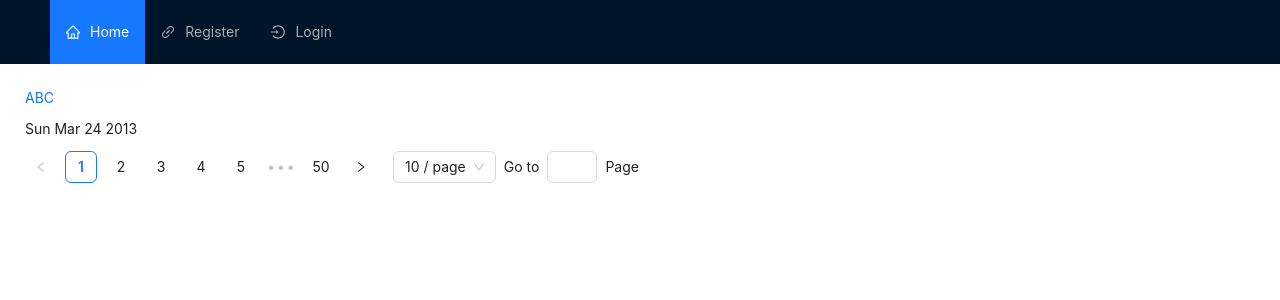
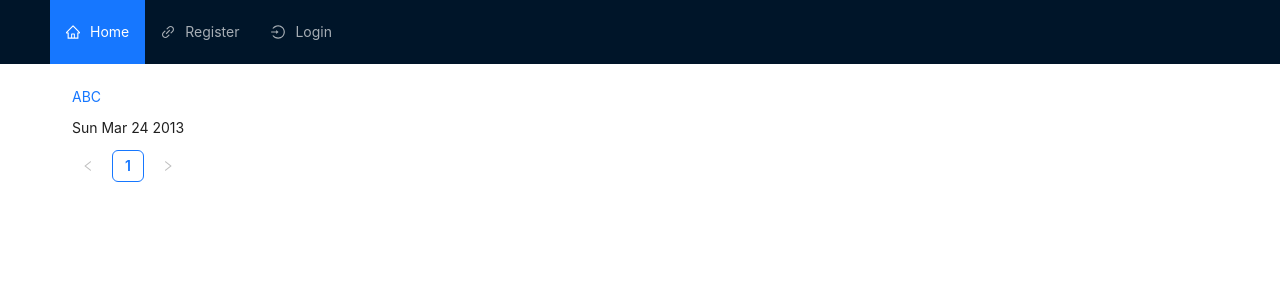
Before and after one commit to cliecy/BGforum, a React (Create React App) app in the folder frontend/: page /Home in a window 1280 px wide. Shown: the top 300 px of the page. Built offline with nearby package versions, Linux system fonts and the light colour scheme.

Commit message:
MPagination

```diff
--- a/frontend/src/UI/MHeader.js
+++ b/frontend/src/UI/MHeader.js
@@ -25,7 +25,7 @@ const menuItems = [
 
 const MHeader = () => {
   const {
-    token: { colorBgContainer },
+    token: { colorBgContainer,borderRadiusLG,colorBgElevated },
   } = theme.useToken();
   const [currentMenu, setCurrentMenu] = useState({});
   // 定义selectedKeys，来控制菜单选中状态和切换页面
@@ -60,7 +60,7 @@ const MHeader = () => {
           </Col>
         </Row>
       </Header>
-      <Content style={{ padding: "25px", background: colorBgContainer }}>
+      <Content style={{ padding: "0 48px", background: colorBgElevated }}>
         {location.pathname !== "/" && location.pathname !== "/Home" && (
           <Breadcrumb
             items={[
@@ -74,7 +74,17 @@ const MHeader = () => {
             ]}
           />
         )}
+
+        <div
+          style={{
+            background: colorBgElevated,
+            minHeight: 280,
+            padding: 24,
+            borderRadius: borderRadiusLG,
+          }}
+        >
         <Outlet />
+        </div>
       </Content>
     </>
   );
--- a/frontend/src/UI/MPagination.tsx
+++ b/frontend/src/UI/MPagination.tsx
@@ -6,10 +6,12 @@ const onChange: PaginationProps['onChange'] = (pageNumber) => {
   console.log('Page: ', pageNumber);
 };
 
-const MPagination: React.FC = () => (
-  <>
-    <Pagination showQuickJumper defaultCurrent={1} total={500} onChange={onChange} />
-  </>
-);
+const MPagination: React.FC <{pageNum:number}> = ({pageNum}) => {
+
+  return (  <>
+    <Pagination showQuickJumper defaultCurrent={1} total={pageNum} onChange={onChange} />
+  </>)
+
+};
 
 export default MPagination;
--- a/frontend/src/UI/PostGrid.tsx
+++ b/frontend/src/UI/PostGrid.tsx
@@ -5,6 +5,7 @@ import MPagination from './MPagination';
 
 
 const PostGrid: React.FC<{ props: Post[],PageID:string }> = ({props,PageID}) => {
+
     if(PageID==="NOPARAM")
         PageID = "1"
     return (
@@ -17,7 +18,7 @@ const PostGrid: React.FC<{ props: Post[],PageID:string }> = ({props,PageID}) =>
                     </Col>
                 </Row>
             ))}
-            <MPagination/>
+            <MPagination pageNum={props.length}/>
         </>
     )
 
```
